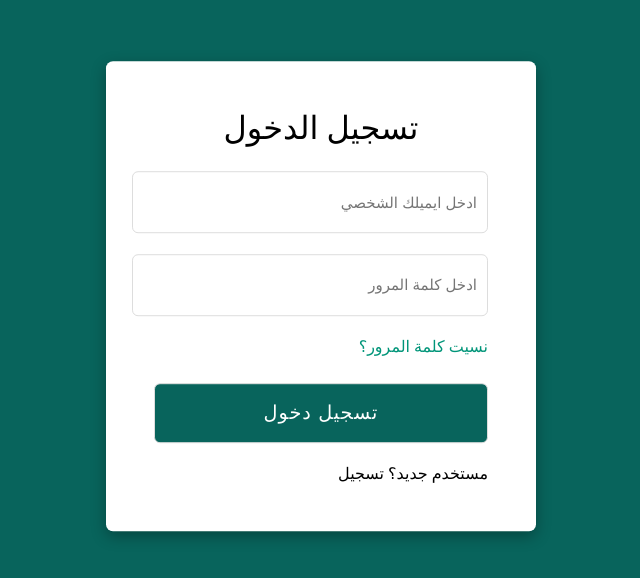
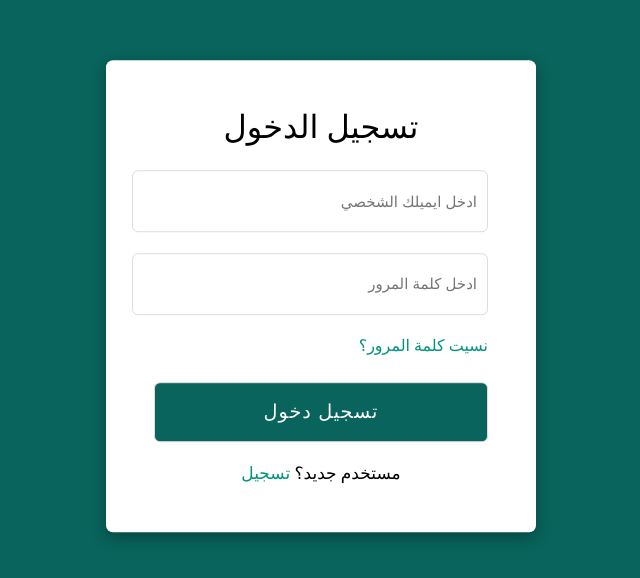
Before and after one commit to RashedSharahili/COOPInterns, a plain HTML site: page login.html in a window 1280 px wide. Shown: the part 104-682 px from the top of the page, without its empty margins (327-967 px from the left). Drawn offline with Linux system fonts and the light colour scheme.

Commit message:
register label and shadows added

```diff
--- a/style.css
+++ b/style.css
@@ -62,3 +62,17 @@ box-shadow: 0 2px 0 rgba(0,0,0,0.2) ;
 .form input.button:hover {
     background: #009579;
 }
+.signup{
+    font-size: 17px;
+    text-align: center;
+}
+
+.signup label{
+    color: #009579;
+    cursor: pointer;
+
+}
+
+.signup label:hover{
+    text-decoration: underline;
+}
```
